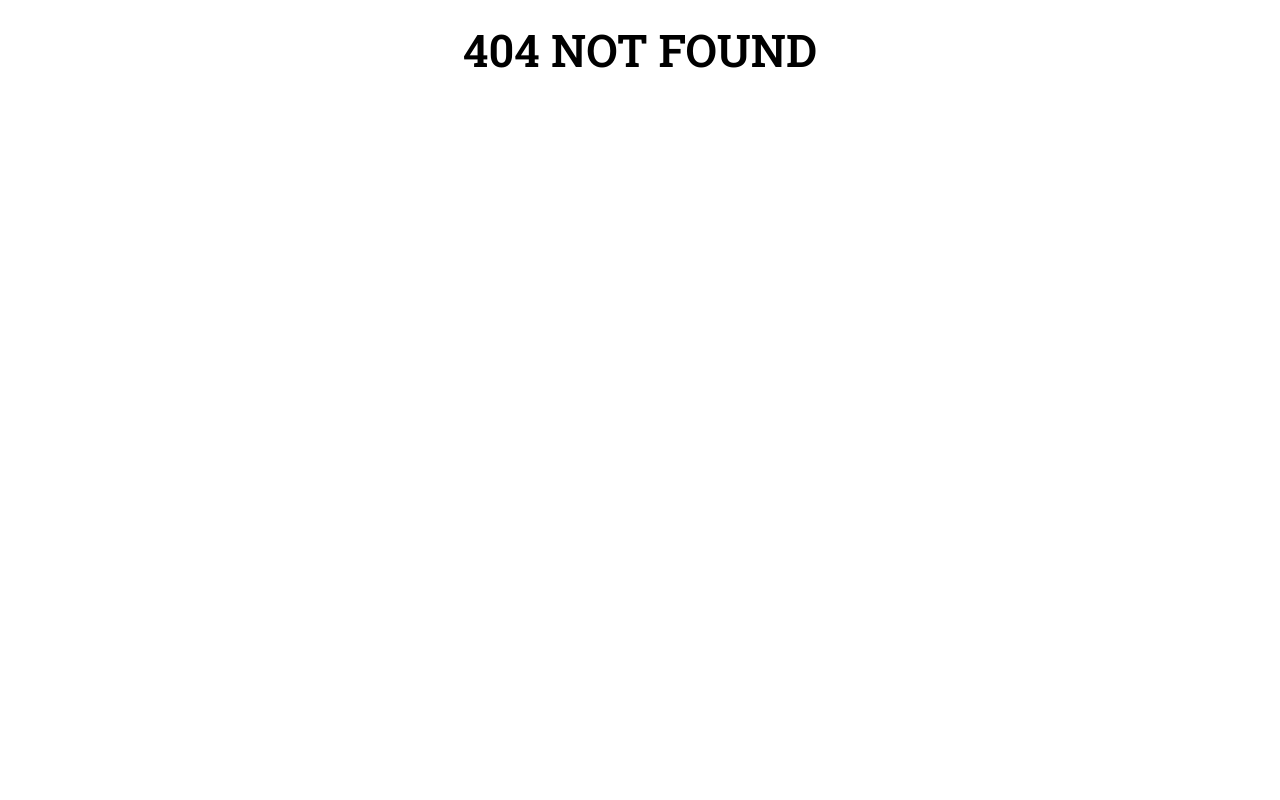
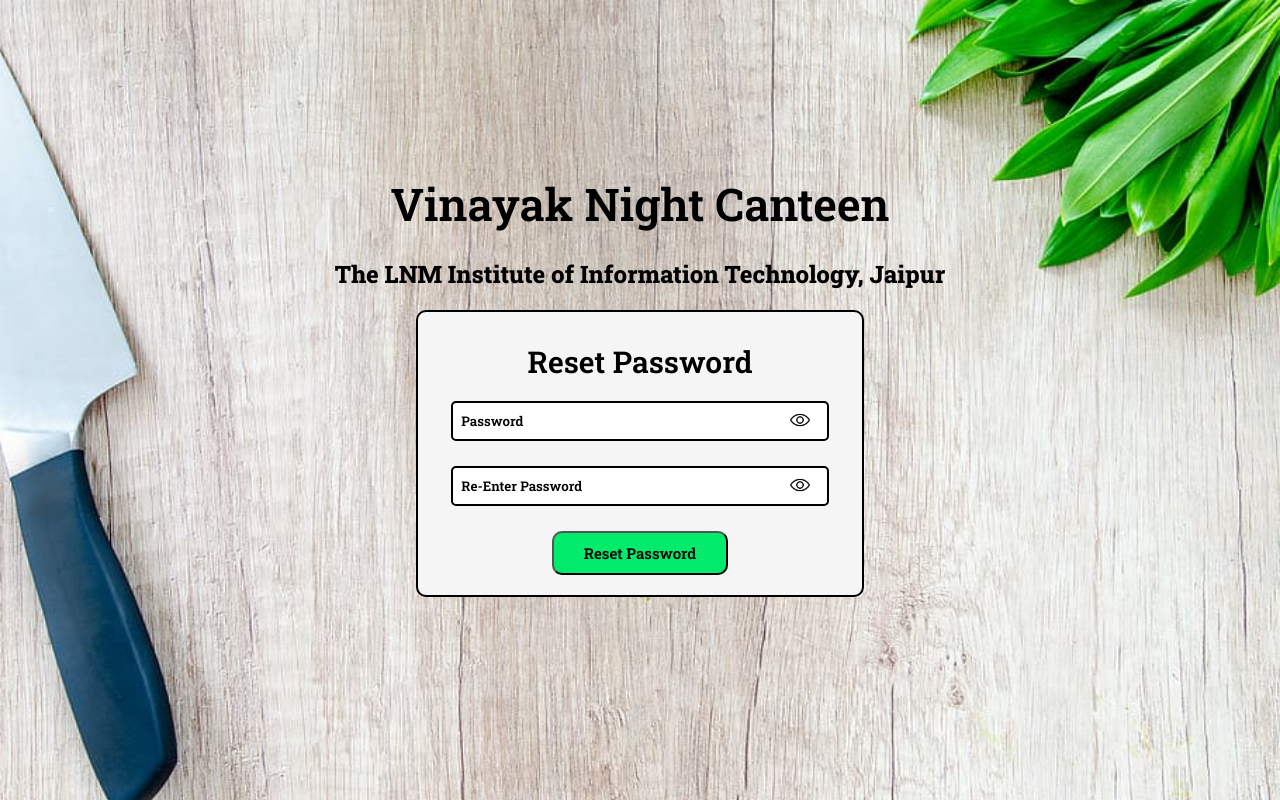
Before and after one commit to mr-kingshuk/vinayak-night-canteen-client, a React (Vite) app: page /reset-password/1/1/1/1 in a window 1280 px wide. Before the commit this address had no page. Built offline with nearby package versions, Linux system fonts and the light colour scheme.

Commit message:
Reset Password Functionality Added

```diff
--- a/src/App.jsx
+++ b/src/App.jsx
@@ -2,6 +2,7 @@
 
 import Login from "./pages/LoginSignup/Login.jsx";
 import Signup from './pages/LoginSignup/Signup.jsx';
+import ForgetPassword from './pages/LoginSignup/ForgetPassword.jsx';
 import ResetPassword from './pages/LoginSignup/ResetPassword.jsx';
 import { useAuthContext } from './hooks/useAuthContext.jsx';
 
@@ -44,11 +45,17 @@
               <Signup />
             </ProtectingRouteGuest>} />
         <Route
-          path='/reset-password'
+          path='/reset-password/:id/:header/:payload/:signature'
+          element={
+              <ResetPassword />
+            } />
+        <Route
+          path='/forget-password'
           element={
             <ProtectingRouteGuest user={user}>
-              <ResetPassword />
+              <ForgetPassword />
             </ProtectingRouteGuest>} />
+
 
         {/* User Routes */}
         <Route
--- /dev/null
+++ b/src/components/LoginSignup/ForgetPasswordBox.jsx
@@ -0,0 +1,46 @@
+import React, { useState } from 'react';
+import { Link } from 'react-router-dom';
+import styles from './LoginSignup.module.css';
+
+const ForgetPasswordBox = () => {
+  const [message, setMessage] = useState(null);
+  const [email, setEmail] = useState('');
+
+  const handleSubmit = async (e) => {
+    e.preventDefault();
+    const response = await fetch("http://localhost:3000/api/password/forget-password", {
+      method: 'POST',
+      headers: {
+        'Content-Type': 'application/json'
+      },
+      body: JSON.stringify({
+        email
+      })
+    });
+    const json = await response.json();
+    setMessage(json);
+  }
+
+  return (
+    <form
+      className={styles.conatiner}
+      onSubmit={handleSubmit} >
+      <h3>Forget Password</h3>
+      <div className={styles.textbox}>
+        {
+          message && <div className={message.state.includes("success") ? styles.success : styles.error}>{message.message}</div>
+        }
+        <input
+          type="email"
+          onChange={(e) => setEmail(e.target.value)}
+          value={email}
+          placeholder="Email"
+          className={message && (message.state.includes("success") ? styles.success_box : styles.error_box)} />
+      </div>
+      <button className={styles.submit_btn}>Send Reset Mail</button>
+      <Link to='/login'>Go back to Login Page</Link>
+    </form>
+  )
+};
+
+export default ForgetPasswordBox;
--- a/src/components/LoginSignup/LoginBox.jsx
+++ b/src/components/LoginSignup/LoginBox.jsx
@@ -46,9 +46,8 @@
           value={password}
           placeholder="Password"
           className={error && error.fields.includes("password") && styles.error_box}/>
-        <Link className={styles.forget_password} to = '/reset-password'>Forget Password</Link>
+        <Link className={styles.forget_password} to = '/forget-password'>Forget Password</Link>
         <img
-          style={{top: "9px"}}
           src={showPassword ? './hide.png' : './show.png'}
           alt="" onClick={togglePasswordVisibility}
           className={styles.password}/>
--- a/src/components/LoginSignup/LoginSignup.module.css
+++ b/src/components/LoginSignup/LoginSignup.module.css
@@ -65,6 +65,20 @@
     align-self: flex-start;
     font-size: 15px;
     padding:0 0 2px 5px;
+}
+
+.errorResetPassword{
+  font-family: 'M PLUS Rounded 1c', sans-serif;
+  color: red;
+  background-color: rgb(255, 187, 187);
+  max-width: 80%;
+
+  text-align: center;
+  align-self: center;
+  padding: 5px 10px;
+  border: 2px solid red;
+  border-radius: 10px;
+  margin: 10px 0 0;
 }
 
 .success{
--- a/src/components/LoginSignup/ResetPasswordBox.jsx
+++ b/src/components/LoginSignup/ResetPasswordBox.jsx
@@ -1,25 +1,58 @@
 import React, { useState } from 'react';
-import { Link } from 'react-router-dom';
 import styles from './LoginSignup.module.css';
+import { useNavigate, useParams } from 'react-router-dom';
 
 const ResetPasswordBox = () => {
-  const [message, setMessage] = useState(null);
-  const [email, setEmail] = useState('');
+    const { id, header, payload, signature } = useParams();
+    const token = `${header}.${payload}.${signature}`;
+    const navigate = useNavigate();
+
+    const [password, setPassword] = useState({
+        password: "",
+        passwordAgain: ""
+    });
+    const [showPassword, setShowPassword] = useState(false);
+    const [showPasswordAgain, setShowPasswordAgain] = useState(false);
+    const [error, setError] = useState(null);
+    const [isLoading, setIsLoading] = useState(null);
 
     const handleSubmit = async (e) => {
         e.preventDefault();
-    const response = await fetch("http://localhost:3000/api/password/forget-password", {
+        try {
+            setIsLoading(true);
+            setError(null);
+            const response = await fetch(`http://localhost:3000/api/password/reset-password/${id}/${token}`, {
                 method: 'POST',
                 headers: {
                     'Content-Type': 'application/json'
                 },
                 body: JSON.stringify({
-        email
+                    password
                 })
             });
             const json = await response.json();
-    setMessage(json);
+
+            if (!response.ok) {
+                setIsLoading(false);
+                setError(json.error);
             }
+            else {
+                setIsLoading(false);
+                navigate('/login');
+            }
+        }
+        catch (err) {
+            console.log(err);
+        }
+    };
+
+    const togglePasswordVisibility = () => {
+        setShowPassword(!showPassword);
+    };
+
+    const togglePasswordVisibilityAgain = () => {
+        setShowPasswordAgain(!showPasswordAgain);
+    };
 
     return (
         <form
@@ -27,18 +60,33 @@
             onSubmit={handleSubmit} >
             <h3>Reset Password</h3>
             <div className={styles.textbox}>
-        {
-          message && <div className={message.state.includes("success") ? styles.success : styles.error}>{message.message}</div>
-        }
                 <input
-          type="email"
-          onChange={(e) => setEmail(e.target.value)}
-          value={email}
-          placeholder="Email"
-          className={message && (message.state.includes("success") ? styles.success_box : styles.error_box)} />
+                    type={showPassword ? 'text' : 'password'}
+                    onChange={(e) => setPassword({...password, password: e.target.value})}
+                    value={password.password}
+                    placeholder="Password"
+                    className={error && styles.error_box} />
+                <img
+                    style={{ top: "9px" }}
+                    src={showPassword ? '/hide.png' : '/show.png'}
+                    alt="" onClick={togglePasswordVisibility}
+                    className={styles.password} />
             </div>
-      <button className={styles.submit_btn}>Send Reset Mail</button>
-      <Link to='/login'>Go back to Login Page</Link>
+            <div className={styles.textbox}>
+                <input
+                    type={showPasswordAgain ? 'text' : 'password'}
+                    onChange={(e) => setPassword({...password, passwordAgain: e.target.value})}
+                    value={password.passwordAgain}
+                    placeholder="Re-Enter Password"
+                    className={error && styles.error_box} />
+                <img
+                    style={{ top: "9px" }}
+                    src={showPasswordAgain ? '/hide.png' : '/show.png'}
+                    alt="" onClick={togglePasswordVisibilityAgain}
+                    className={styles.password} />
+            </div>
+            <button className={styles.submit_btn} disabled={isLoading}>Reset Password</button>
+            {error && <div className={styles.errorResetPassword}>{error}</div>}
         </form>
     )
 };
--- /dev/null
+++ b/src/pages/LoginSignup/ForgetPassword.jsx
@@ -0,0 +1,15 @@
+import React from 'react';
+import styles from './Login.module.css';
+import ForgetPasswordBox from '../../components/LoginSignup/ForgetPasswordBox.jsx';
+
+const ForgetPassword = () => {
+    return (
+        <div className={styles.container}>
+            <h1>Vinayak Night Canteen</h1>
+            <h2 className={styles.college}>The LNM Institute of Information Technology, Jaipur </h2>
+            <ForgetPasswordBox />
+        </div>
+    )
+};
+
+export default ForgetPassword;
```
Lines whose indentation alone changed are shown as unchanged.
